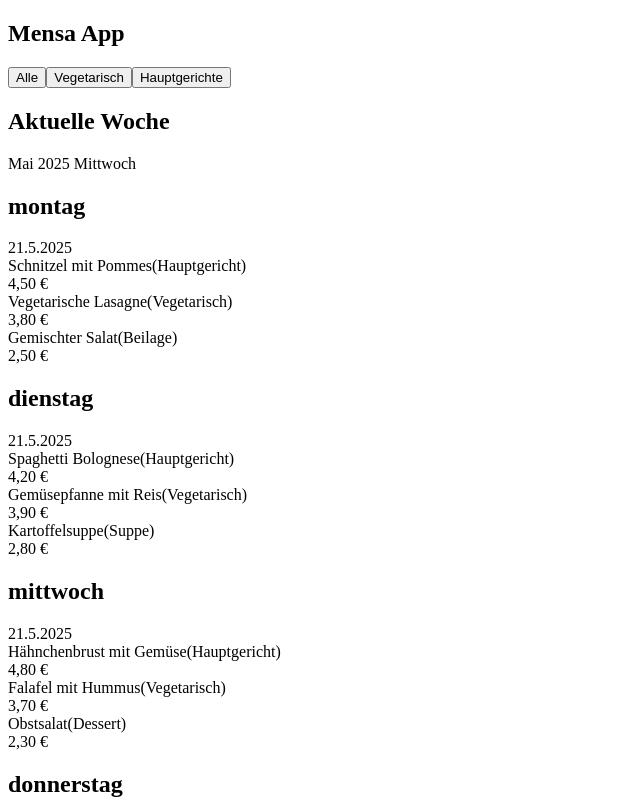
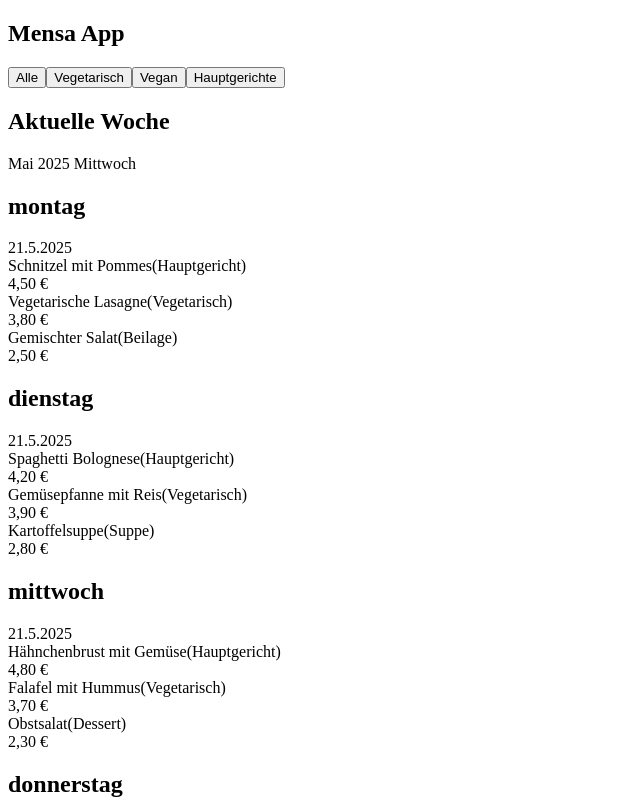
Before and after one commit to im23b-busere/Mensa-App, a Next.js app: page / in a window 1280 px wide. Shown: the top 800 px of the page, without its empty margins (0-640 px from the left). Built offline with nearby package versions, Linux system fonts and the light colour scheme.

Commit message:
User story #7

```diff
--- a/app/page.js
+++ b/app/page.js
@@ -33,6 +33,16 @@ export default function Home() {
                 Vegetarisch
               </button>
               <button
+                  onClick={() => setFilter('vegan')}
+                  className={`px-4 py-2 text-sm font-medium rounded-md ${
+                      filter === 'vegan'
+                          ? 'bg-green-100 text-green-700'
+                          : 'text-gray-700 hover:text-gray-900'
+                  }`}
+              >
+                Vegan
+              </button>
+              <button
                   onClick={() => setFilter('hauptgericht')}
                   className={`px-4 py-2 text-sm font-medium rounded-md ${
                       filter === 'hauptgericht'
@@ -48,7 +58,7 @@ export default function Home() {
       </nav>
 
       <div className="max-w-7xl mx-auto px-4 sm:px-6 lg:px-8 py-8">
-        <Speiseplan filter={filter} />
+        <Speiseplan filter={filter}/>
       </div>
     </main>
   );
--- a/components/Speiseplan.js
+++ b/components/Speiseplan.js
@@ -19,7 +19,7 @@ export default function Speiseplan({ filter }) {
     ],
     donnerstag: [
       { name: "Fischfilet mit Kartoffeln", preis: "5,00 €", kategorie: "Hauptgericht" },
-      { name: "Quinoa Bowl", preis: "4,20 €", kategorie: "Vegetarisch" },
+      { name: "Quinoa Bowl", preis: "4,20 €", kategorie: "Vegan" },
       { name: "Möhrensuppe", preis: "2,80 €", kategorie: "Suppe" }
     ],
     freitag: [
```
Lines whose indentation alone changed are shown as unchanged.
